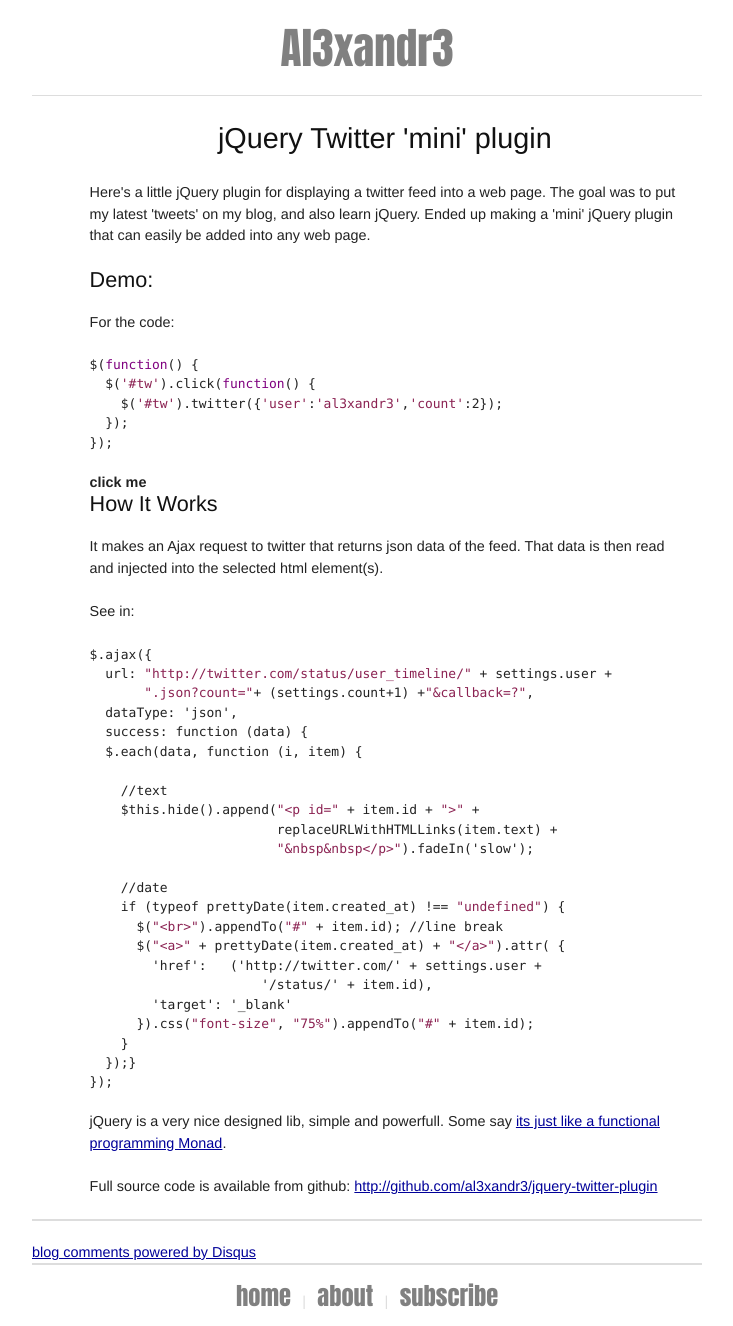
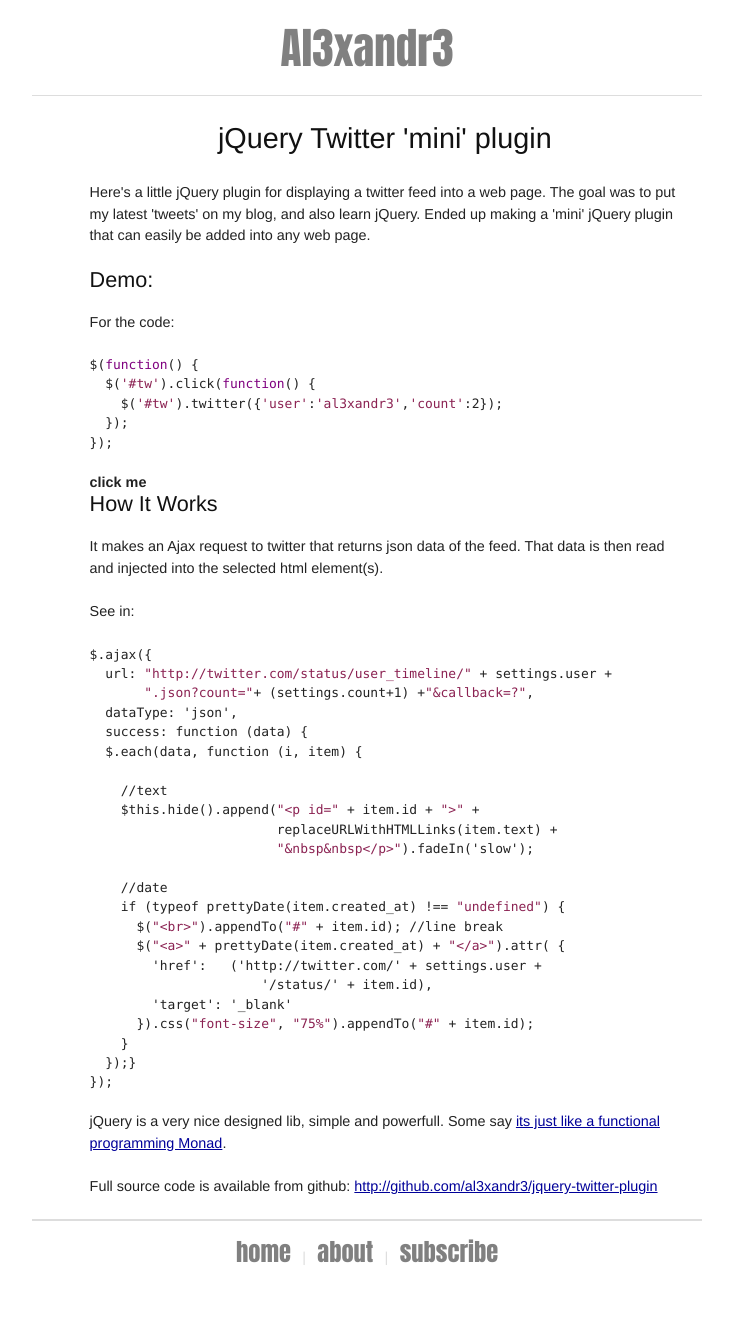
Before and after one commit to al3xandr3/al3xandr3.github.io, a Jekyll site: the page built from _posts/2010-04-10-jquery-twitter-plugin.html, in a window 1280 px wide. Shown: the whole page, without its empty margins (273-1006 px from the left). Built offline with Jekyll 4.4.1, drawn with Linux system fonts in a browser that asks for light colours; nearby versions of some CDN libraries; comment, search, counter and statistics services are not loaded; after the commit the page ends 1282 px from its top, so only the background shows below that.

Commit message:
removing disqus

```diff
--- /dev/null
+++ b/_includes/disqus.html
@@ -0,0 +1,28 @@
+<hr>
+<div id="disqus_thread"></div>
+<script type="text/javascript">
+  /**
+    * var disqus_identifier; [Optional but recommended: Define a unique identifier (e.g. post id or slug) for this thread]
+    */
+  (function() {
+   var dsq = document.createElement('script'); dsq.type = 'text/javascript'; dsq.async = true;
+   dsq.src = 'http://al3xandr3.disqus.com/embed.js';
+   (document.getElementsByTagName('head')[0] || document.getElementsByTagName('body')[0]).appendChild(dsq);
+  })();
+</script>
+<noscript>Please enable JavaScript to view the <a href="http://disqus.com/?ref_noscript=al3xandr3">comments powered by Disqus.</a></noscript>
+<a href="http://disqus.com" class="dsq-brlink">blog comments powered by <span class="logo-disqus">Disqus</span></a>
+<script type="text/javascript">
+//<![CDATA[
+(function() {
+	var links = document.getElementsByTagName('a');
+	var query = '?';
+	for(var i = 0; i < links.length; i++) {
+	if(links[i].href.indexOf('#disqus_thread') >= 0) {
+		query += 'url' + i + '=' + encodeURIComponent(links[i].href) + '&';
+	}
+	}
+	document.write('<script charset="utf-8" type="text/javascript" src="http://disqus.com/forums/al3xandr3/get_num_replies.js' + query + '"></' + 'script>');
+})();
+//]]>
+</script>
--- a/_layouts/default.html
+++ b/_layouts/default.html
@@ -30,7 +30,7 @@
 
     <!-- JS -->
     <script type="text/javascript"
-      src="http://code.jquery.com/jquery-latest.pack.js"></script>
+      src="http://ajax.googleapis.com/ajax/libs/jquery/1.4.2/jquery.min.js"></script>
     <script type="text/javascript" src="/js/al3xandr3.js"></script>
 
     <!-- Google Analytics Asynchronous tracking -->
--- a/_layouts/post.html
+++ b/_layouts/post.html
@@ -5,31 +5,4 @@
 <div id="post">
   {{ content }}
 </div>
-<hr>
-<div id="disqus_thread"></div>
-<script type="text/javascript">
-  /**
-    * var disqus_identifier; [Optional but recommended: Define a unique identifier (e.g. post id or slug) for this thread]
-    */
-  (function() {
-   var dsq = document.createElement('script'); dsq.type = 'text/javascript'; dsq.async = true;
-   dsq.src = 'http://al3xandr3.disqus.com/embed.js';
-   (document.getElementsByTagName('head')[0] || document.getElementsByTagName('body')[0]).appendChild(dsq);
-  })();
-</script>
-<noscript>Please enable JavaScript to view the <a href="http://disqus.com/?ref_noscript=al3xandr3">comments powered by Disqus.</a></noscript>
-<a href="http://disqus.com" class="dsq-brlink">blog comments powered by <span class="logo-disqus">Disqus</span></a>
-<script type="text/javascript">
-//<![CDATA[
-(function() {
-	var links = document.getElementsByTagName('a');
-	var query = '?';
-	for(var i = 0; i < links.length; i++) {
-	if(links[i].href.indexOf('#disqus_thread') >= 0) {
-		query += 'url' + i + '=' + encodeURIComponent(links[i].href) + '&';
-	}
-	}
-	document.write('<script charset="utf-8" type="text/javascript" src="http://disqus.com/forums/al3xandr3/get_num_replies.js' + query + '"></' + 'script>');
-})();
-//]]>
-</script>
+<!-- {% include disqus.html %} -->
--- a/_org/posts/2010-04-10-jquery-twitter-plugin.org
+++ b/_org/posts/2010-04-10-jquery-twitter-plugin.org
@@ -20,11 +20,11 @@
 
  #+BEGIN_HTML
  <script type="text/javascript"
- src="http://code.jquery.com/jquery-latest.pack.js"></script>
+ src="http://ajax.googleapis.com/ajax/libs/jquery/1.4.2/jquery.min.js"></script>
  <script type="text/javascript"
  src="http://github.com/al3xandr3/jquery-twitter-plugin/raw/master/twitter.js"></script>
 
- <div id="tw"><b>click me</b></div>
+ <div id="tw" class="margin-bottom:1em;"><b>click me</b></div>
  <script type="text/javascript">
  $(function() {
    $('#tw').click(function() {
--- a/_posts/2010-04-10-jquery-twitter-plugin.html
+++ b/_posts/2010-04-10-jquery-twitter-plugin.html
@@ -40,10 +40,10 @@
 
 
 
- <script src="http://code.jquery.com/jquery-latest.pack.js" type="text/javascript"></script>
+ <script src="http://ajax.googleapis.com/ajax/libs/jquery/1.4.2/jquery.min.js" type="text/javascript"></script>
  <script src="http://github.com/al3xandr3/jquery-twitter-plugin/raw/master/twitter.js" type="text/javascript"></script>
 
- <div id="tw"><b>click me</b></div>
+ <div class="margin-bottom:1em;" id="tw"><b>click me</b></div>
  <script type="text/javascript">
  $(function() {
    $('#tw').click(function() {
```
Also changed, not shown: 1 other file.
